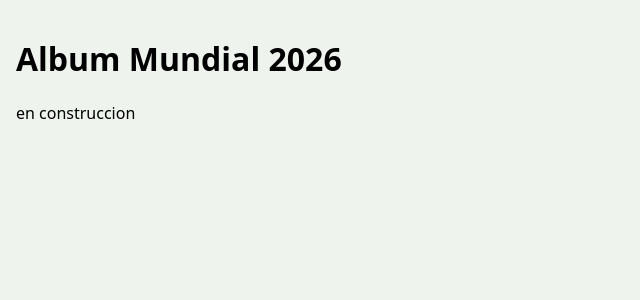
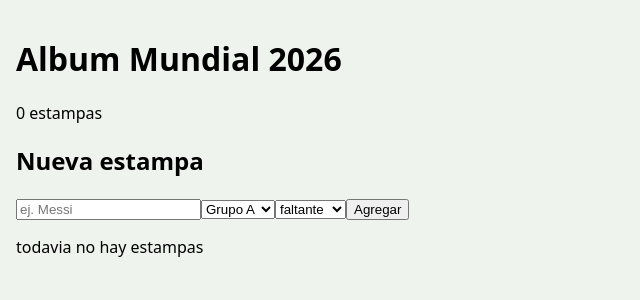
Before and after one commit to Josero31/Proyecto_STW, a React (Vite) app in the folder frontend/: page / in a window 1280 px wide. Shown: the top 300 px of the page, without its empty margins (0-640 px from the left). Built offline with nearby package versions, Linux system fonts and the light colour scheme.

Commit message:
feat(frontend): localstorage con lazy initializer y handlers CRUD

```diff
--- a/frontend/src/App.jsx
+++ b/frontend/src/App.jsx
@@ -1,8 +1,37 @@
+import { useEffect, useState } from 'react';
+import FormularioItem from './components/FormularioItem.jsx';
+import ListaItems from './components/ListaItems.jsx';
+import { leerItems, guardarItems } from './services/storage.js';
+
 export default function App() {
+  // lazy initializer: solo corre al montar
+  const [items, setItems] = useState(() => leerItems());
+
+  useEffect(() => {
+    guardarItems(items);
+  }, [items]);
+
+  function agregar(item) {
+    setItems([item, ...items]);
+  }
+
+  function cambiarEstado(id, estado) {
+    setItems(items.map((x) => x.id === id ? { ...x, estado } : x));
+  }
+
+  function eliminar(id) {
+    // soft delete
+    setItems(items.map((x) => x.id === id ? { ...x, activo: false } : x));
+  }
+
+  const visibles = items.filter((x) => x.activo);
+
   return (
     <div className="app">
       <h1>Album Mundial 2026</h1>
-      <p>en construccion</p>
+      <p>{visibles.length} estampas</p>
+      <FormularioItem onAgregar={agregar} />
+      <ListaItems items={visibles} onEstado={cambiarEstado} onEliminar={eliminar} />
     </div>
   );
 }
--- /dev/null
+++ b/frontend/src/services/storage.js
@@ -0,0 +1,14 @@
+const LLAVE = 'album_mundial2026_items';
+
+export function leerItems() {
+  try {
+    const raw = localStorage.getItem(LLAVE);
+    return raw ? JSON.parse(raw) : [];
+  } catch {
+    return [];
+  }
+}
+
+export function guardarItems(items) {
+  localStorage.setItem(LLAVE, JSON.stringify(items));
+}
```
